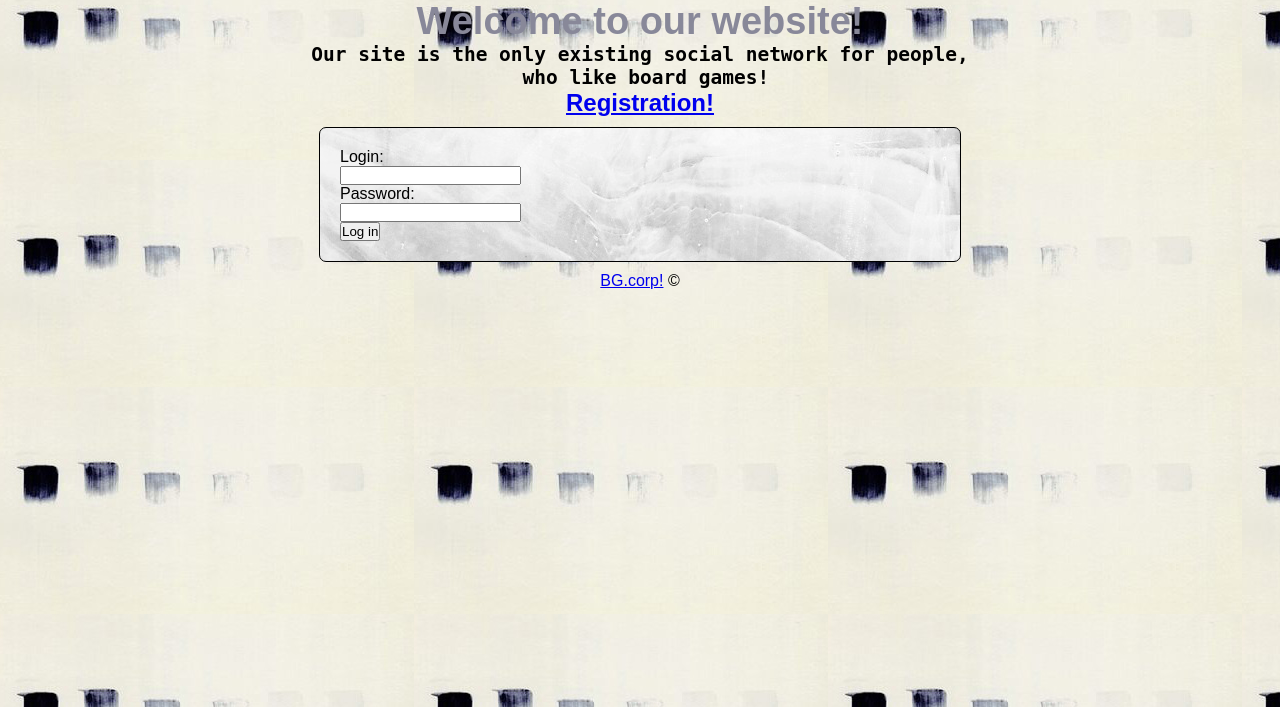
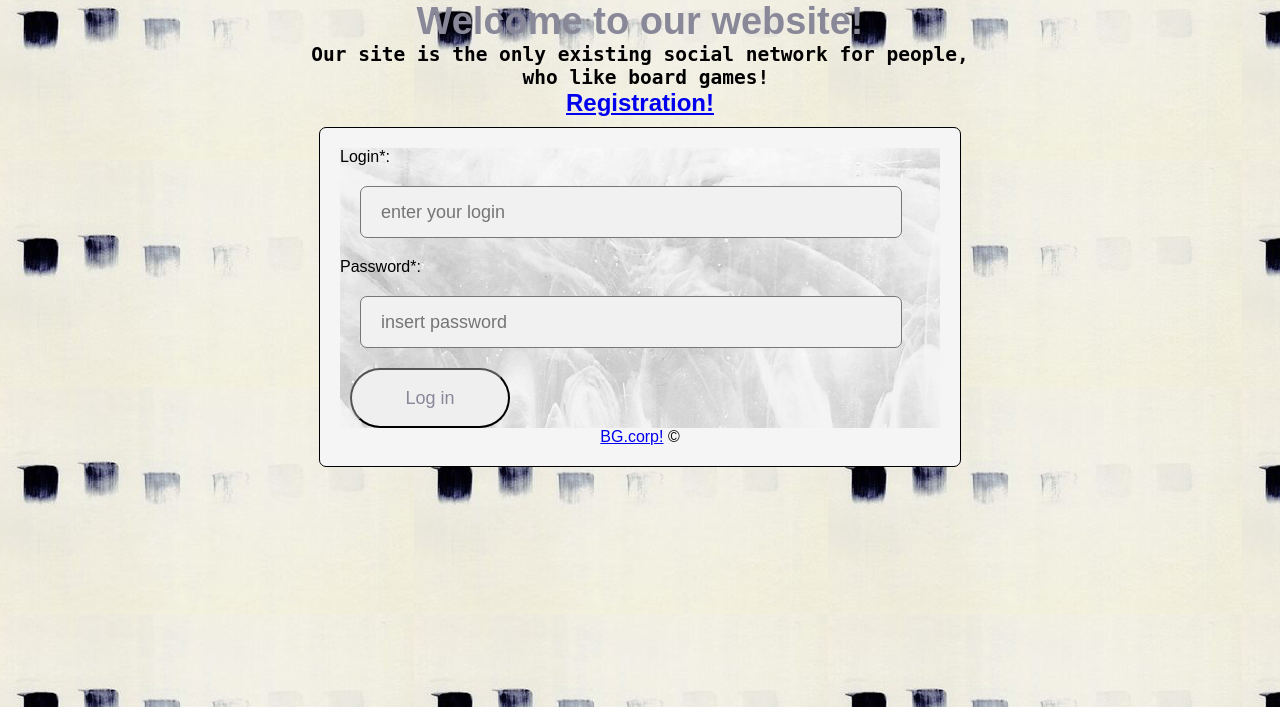
Before and after one commit to Workspaceforeus/socnet, a PHP site: page /?r=1 in a window 1280 px wide. Shown: the part 67-774 px from the top of the page. Run offline with PHP 8.4, Linux system fonts and the light colour scheme; data that the repository does not hold is empty.

Commit message:
Пофикшено

```diff
--- a/app/view/user/login.php
+++ b/app/view/user/login.php
@@ -4,22 +4,13 @@
 
 <html>
 <body>
+<div class="block-wear">
+<form method="post"  action="http://vk.loc/index.php?r=user&a=login"> <!--форма авторизации-->
+<div> <label for="login">Login*:</label> <input name="login" class="input-login" type="text" placeholder="enter your login" title="enter your name" </div>
+<div><label for="password">Password*:</label><input name="password" class="input-login" type="password" placeholder="insert password" title="insert password" </div>
 
-	<form method="post" class="login" action="http://vk.loc/index.php?r=user&a=login"> <!--форма авторизации-->
-
-			<label for="login">Login:</label>
-			<div class="Enter">
-			<input type="text" name="login">
-			</div>
-
-			<label for="password">Password:</label>
-			<div class="Enter">
-			<input type="password" name="password">
-			</div>
-
-			<p><input type="submit" value="Log in"> </p>
-
-
+			<div><input class="submit" type="submit" value="Log in"></div>
 </form>
+</div>
 </body>
 </html>
--- a/app/view/user/profile.php
+++ b/app/view/user/profile.php
@@ -81,12 +81,16 @@
                     <?php
 					for ($i=0;$i<$data['count'];$i++){
 					echo '<div class="commentbody">';
-					echo $data['image'][$i].'<br>';
 					echo '<span class="letter">' . $data['commentname'][$i].'</span>'.'<br>';
 					echo '<span class="postcore">'. $data['body'][$i].'</span>' .'<br>';
 					echo $data['dt'][$i].'<br>';
+
+					if (!empty($data['image'][$i])) {
+						echo '<img height="60px" width="60px" alt="no picture"  src="/image/commit/'. $data['image'][$i].'">';
+					};
 					echo '</div>';
 					};
+
                     ?>
 				<div  id="lastfact">
 				</div>
--- a/css/indstyle.css
+++ b/css/indstyle.css
@@ -283,7 +283,9 @@ margin-top:-45px;
     box-shadow: 2px 2px 4px #444;
 }
 
+.gallery a:nth-child(0) img {
 
+}
 .gallery a:nth-child(1) img {
     -moz-transform: rotate(-25deg);
     -webkit-transform: rotate(-25deg);
@@ -464,3 +466,5 @@ text-shadow: 2px 8px 6px rgba(0,0,0,0.2),
 -moz-border-radius:20px;
 
 }
+.postophoto{
+}
```
Also changed, not shown: image/commit/01.jpg (added), image/commit/Omgmk6.gif (added), image/commit/omgcartoon-wizard-hat_small.jpg (added), image/commit/omglol.jpg (added).
